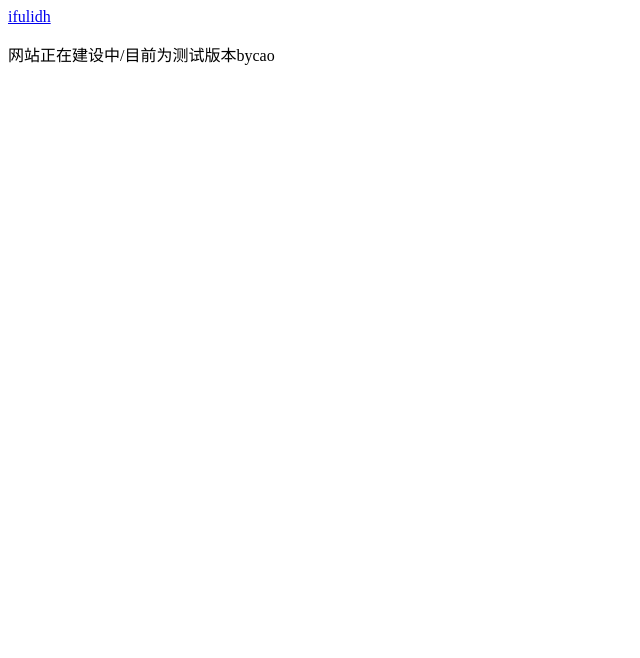
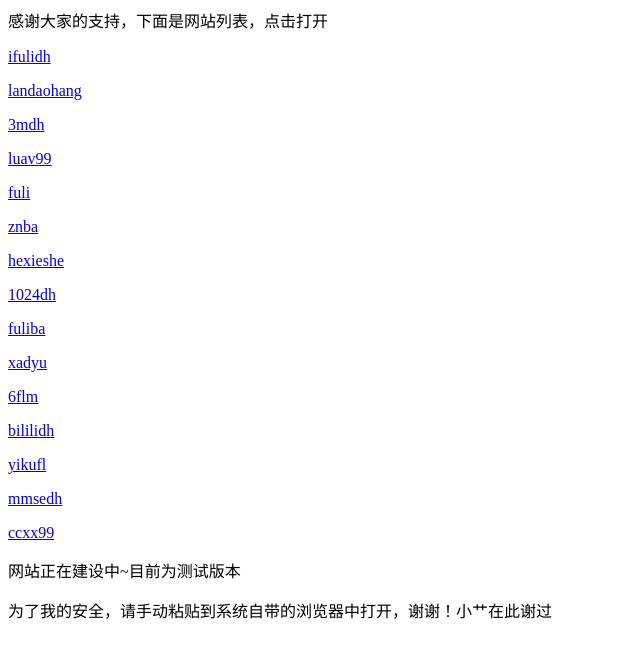
Before and after one commit to gtfmini/adress, a plain HTML site: page index.html in a window 1280 px wide. Shown: the whole page, without its empty margins (0-640 px from the left). Drawn offline with Linux system fonts and the light colour scheme.

Commit message:
Update index.html
完善列表

```diff
--- a/index.html
+++ b/index.html
@@ -2,9 +2,41 @@
 
   <body>
 
+	<p>感谢大家的支持，下面是网站列表，点击打开</p>
 	<a href="http://m.ifulidh.vip" target="_blank">ifulidh</a>
+    <p>
+	<a href="https://landaohang.cn" target="_blank">landaohang</a>
+    <p>
+	<a href="http://www.3mdh.com" target="_blank">3mdh</a>
+	<p>
+	<a href="http://www.luav99.com" target="_blank">luav99</a>
+	<p>
+	<a href="http://go.fuli.lu" target="_blank">fuli</a>
+	<p>
+	<a href="http://123.znba.net" target="_blank">znba</a>
+	<p>
+	<a href="https://www.hexieshe.com/tag/" target="_blank">hexieshe</a>
+	<p>
+	<a href="http://1024dh.info" target="_blank">1024dh</a>
+	<p>
+	<a href="http://m.fuliba.net" target="_blank">fuliba</a>
+	<p>
+	<a href="https://123.xadyu.com" target="_blank">xadyu</a>
+	<p>
+	<a href="https://6flm.com" target="_blank">6flm</a>
+	<p>
+	<a href="http://bililidh.com" target="_blank">bililidh</a>
+	<p>
+	<a href="http://www.yikufl.net" target="_blank">yikufl</a>
+	<p>
+	<a href="http://www.mmsedh.info" target="_blank">mmsedh</a>
+	<p>
+	<a href="http://www.ccxx99.com" target="_blank">ccxx99</a>
 
-	<p>网站正在建设中/目前为测试版本bycao</p>
+
+
+	<p>网站正在建设中~目前为测试版本</p>
+	<p>为了我的安全，请手动粘贴到系统自带的浏览器中打开，谢谢！小艹在此谢过</p>
 
   </body>
 
```
